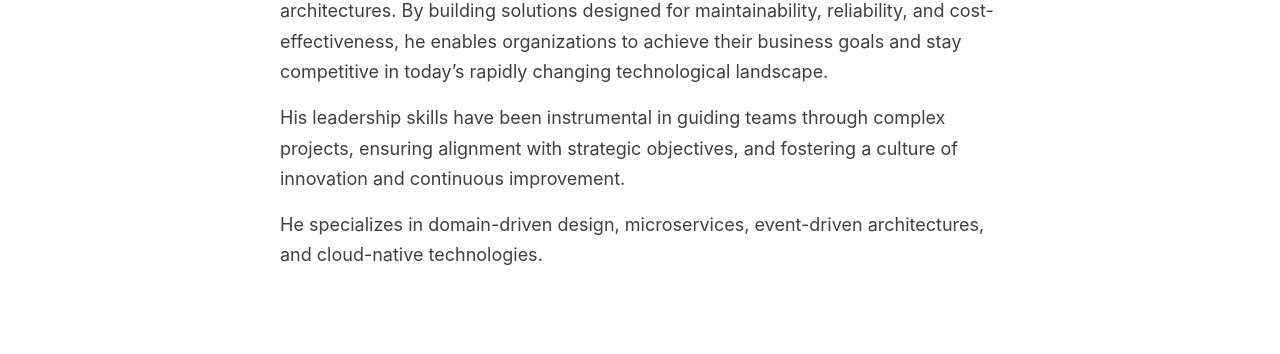
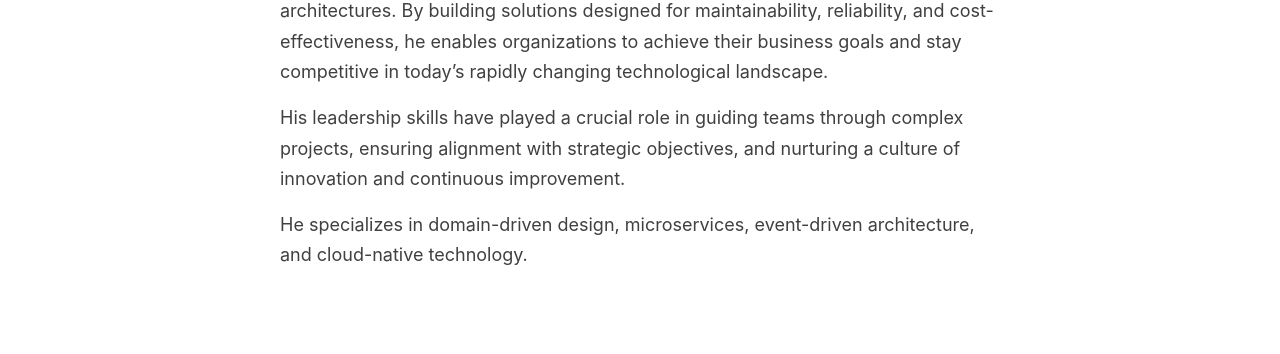
Before and after one commit to ibrahimatay/ibrahimatay.github.io, a Jekyll site: the page built from index.md, in a window 1280 px wide. Shown: the part 206-560 px from the top of the page. Built offline with Jekyll 4.4.1, drawn with Linux system fonts in a browser that asks for light colours.

Commit message:
Update index.md

```diff
--- a/index.md
+++ b/index.md
@@ -5,6 +5,6 @@
 ---
 As an experienced architect and leader, he has a proven track record of helping companies implement robust and scalable next-generation technology architectures. By building solutions designed for maintainability, reliability, and cost-effectiveness, he enables organizations to achieve their business goals and stay competitive in today's rapidly changing technological landscape.
 
-His leadership skills have been instrumental in guiding teams through complex projects, ensuring alignment with strategic objectives, and fostering a culture of innovation and continuous improvement.
+His leadership skills have played a crucial role in guiding teams through complex projects, ensuring alignment with strategic objectives, and nurturing a culture of innovation and continuous improvement.
 
-He specializes in domain-driven design, microservices, event-driven architectures, and cloud-native technologies.
+He specializes in domain-driven design, microservices, event-driven architecture, and cloud-native technology.
```
